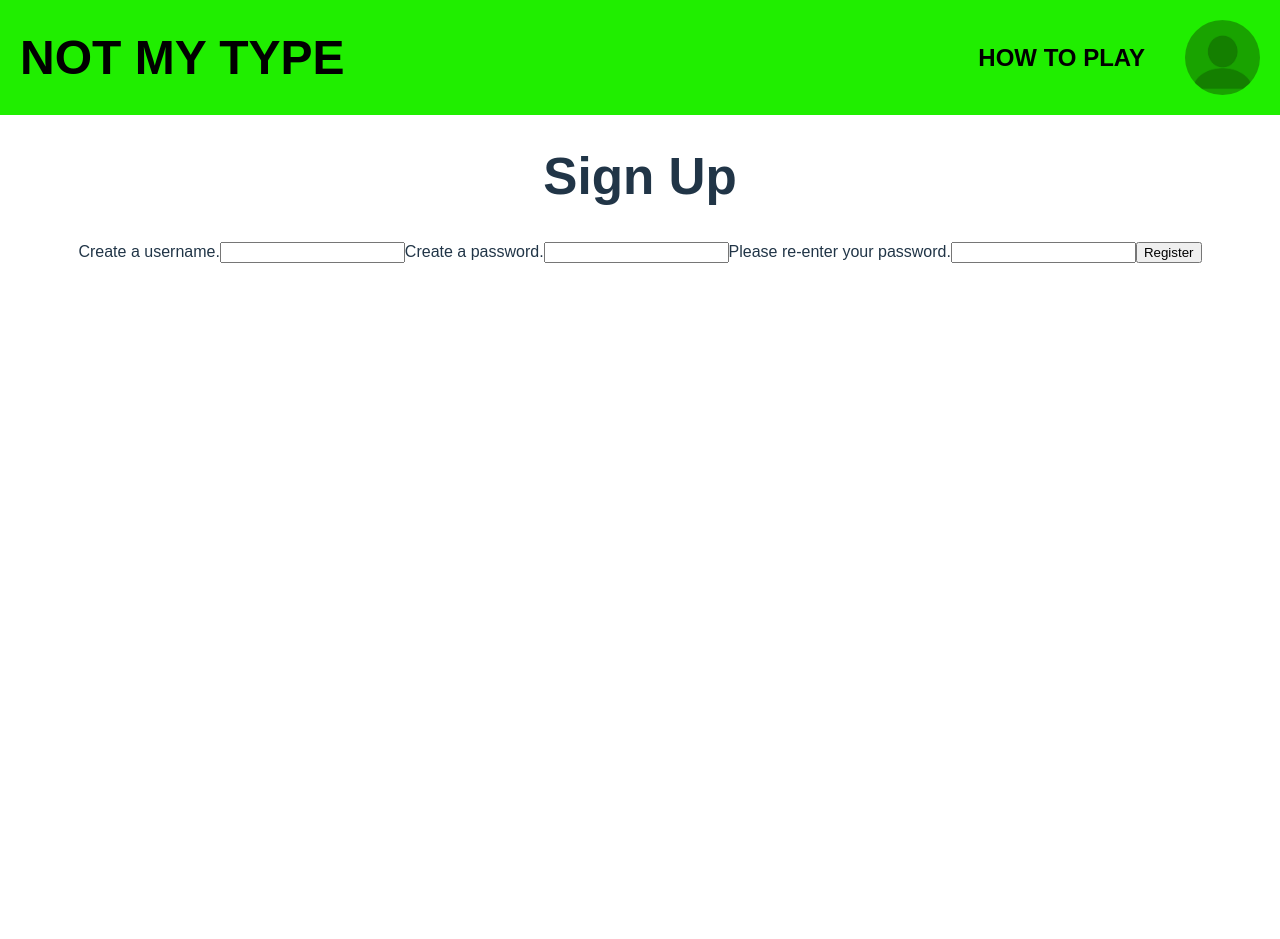
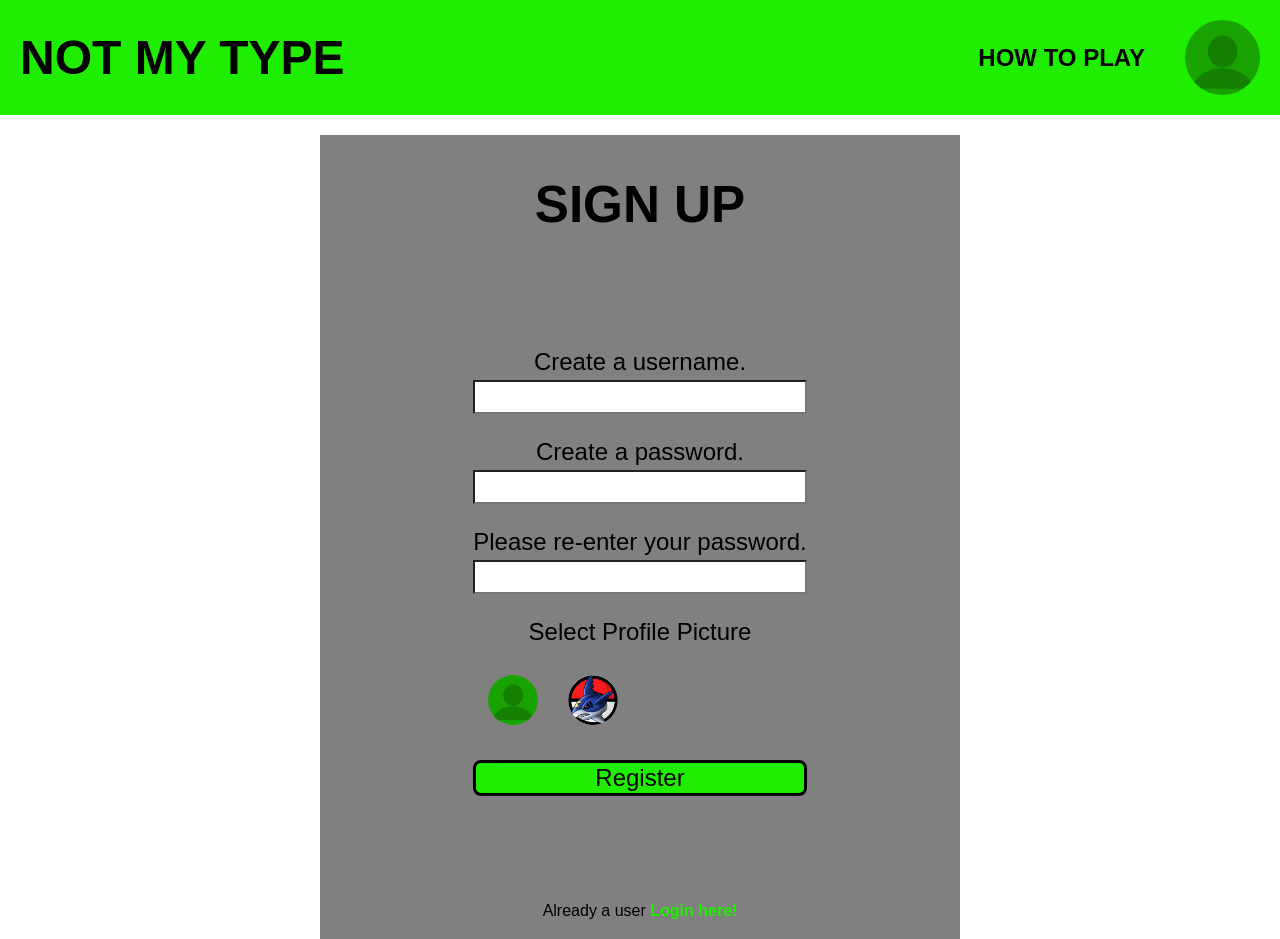
Before and after one commit to djricky808/NotMyType_FinalReactProject, a React (Vite) app: page / in a window 1280 px wide. Both pictures are taken after a click on the element "Sign up here!". Before the commit the page ends 800 px from the top, so only its background shows below. Built offline with nearby package versions, Linux system fonts and the light colour scheme.

Commit message:
Added profile picture selection options to the Sign Up component. Added CSS to input component

```diff
--- a/src/App.css
+++ b/src/App.css
@@ -56,24 +56,23 @@
   object-fit: cover;
 }
 
-/* Login Screen */
-.login-screen span {
-  color: #20ee00;
-}
-
+/* Login Screen & Sign Up Screens */
 .login-screen h1 {
   margin: 20px;
 }
 
-.login-screen p span {
+.login-screen p span,
+.signup-screen p span {
   cursor: pointer;
   font-weight: 700;
+  color: #20ee00;
 }
 
-.login-form {
+.login-form,
+.signup-screen {
   display: flex;
   flex-direction: column;
-  height: 50%;
+  height: 100%;
   width: 50%;
   justify-content: space-between;
   align-items: center;
@@ -82,17 +81,24 @@
   background-color: gray;
 }
 
-.login-form form {
+.signup-screen {
+  margin-top: 20px;
+}
+
+.login-form form,
+#create-new-user-form {
   display: flex;
   flex-direction: column;
   justify-content: space-between;
 }
 
-.login-form label {
+.login-form label,
+#create-new-user-form label {
   font-size: 24px;
 }
 
-.login-form form input {
+.login-form form input,
+#create-new-user-form input {
   background-color: white;
   color: black;
   font-size: 24px;
@@ -100,8 +106,45 @@
   margin-bottom: 20px;
 }
 
-.login-form form input[type="submit"] {
+.login-form form input[type="submit"],
+#create-new-user-form input[type="submit"] {
   background-color: #20ee00;
   border-radius: 8px;
   border: 3px solid black;
 }
+
+.picture-options {
+  display: flex;
+}
+
+.picture-options img {
+  width: 50px;
+  height: 50px;
+  border-radius: 50%;
+  object-fit: cover;
+}
+
+.picture-option {
+  display: block;
+  position: relative;
+  padding: 10px;
+  cursor: pointer;
+  margin: 10px 0;
+}
+
+.picture-option input[type='radio']{
+  display: none;
+}
+
+.picture-option .radio-label {
+  display: inline-block;
+  padding: 5px 5px;
+  border-radius: 50%;
+  transition: all 0.3s;
+}
+
+.picture-option input[type="radio"]:checked +.radio-label{
+  background-color: #5eff00;
+  color: #fff;
+  border-color: #028400;
+}
--- a/src/components/SignUp.tsx
+++ b/src/components/SignUp.tsx
@@ -4,7 +4,7 @@ import { profilePictures } from "../profilePictures";
 import toast from "react-hot-toast";
 
 export const SignUp = () => {
-  const { register } = useLogin();
+  const { register, loginPage } = useLogin();
 
   const defaultImage = profilePictures.nullImage;
 
@@ -15,9 +15,10 @@ export const SignUp = () => {
 
   return (
     <>
-      <h1>Sign Up</h1>
+      <section className="signup-screen">
+        <h1>SIGN UP</h1>
         <form
-        id="Create-New-User"
+          id="create-new-user-form"
           onSubmit={(e) => {
             e.preventDefault();
             register(
@@ -57,8 +58,30 @@ export const SignUp = () => {
             onChange={(e) => setVerifiedPassword(e.target.value)}
             value={verifiedPassword}
           />
+          <label htmlFor="select-picture">Select Profile Picture</label>
+          <div className="picture-options">
+            {Object.entries(profilePictures).map(([value, pictureValue]) => {
+              return (
+                <label className="picture-option">
+                <input
+                  type="radio"
+                  id={value}
+                  name="select-picture"
+                  value={pictureValue}
+                  key={pictureValue}
+                  onChange={(e)=> setimage(e.target.value)}
+                />
+                <span className="radio-label"><img src={`../../public/profiles/${value}.png`} alt={value} /></span>
+                </label>
+              );
+            })}
+          </div>
           <input type="submit" value="Register" />
         </form>
+        <p>
+          Already a user <span onClick={() => loginPage()}>Login here!</span>
+        </p>
+      </section>
     </>
   );
 };
--- a/src/profilePictures.ts
+++ b/src/profilePictures.ts
@@ -1,7 +1,7 @@
-import nullImage from '../public/profiles/nullUser.png'
+import nullUser from '../public/profiles/nullUser.png'
 import sharpedo from '../public/profiles/sharpedo.png'
 
 export const profilePictures = {
-    nullImage,
+    nullUser,
     sharpedo
 }
--- a/src/providers/LoginProvider.tsx
+++ b/src/providers/LoginProvider.tsx
@@ -7,6 +7,7 @@ type TLoginProvider = {
   loginStatus: TLoginStatus;
   register: ({ username, password, profilePic }: TUser, verifiedPassword:string) => Promise<void>;
   signUp: () => void;
+  loginPage: () => void;
   login: ({ username, password }: Omit<TUser, "profilePic">) => Promise<void>;
   logout: () => void;
 };
@@ -42,6 +43,10 @@ export const LoginProvider = ({ children }: { children: ReactNode }) => {
     setLoginStatus("SignUp");
   };
 
+  const loginPage = () => {
+    setLoginStatus("LoggedOut")
+  }
+
   const login = async ({ username, password }: Omit<TUser, "profilePic">) => {
     const user = await LoginRequests.getUserFromServer(username);
     if (user.password !== password) {
@@ -72,6 +77,7 @@ export const LoginProvider = ({ children }: { children: ReactNode }) => {
         loginStatus,
         register,
         signUp,
+        loginPage,
         login,
         logout,
       }}
--- a/src/providers/UseLogin.tsx
+++ b/src/providers/UseLogin.tsx
@@ -9,6 +9,7 @@ export const useLogin = () => {
     loginStatus: context.loginStatus,
     register: context.register,
     signUp: context.signUp,
+    loginPage: context.loginPage,
     login: context.login,
     logout: context.logout,
   };
```
Lines whose indentation alone changed are shown as unchanged.
